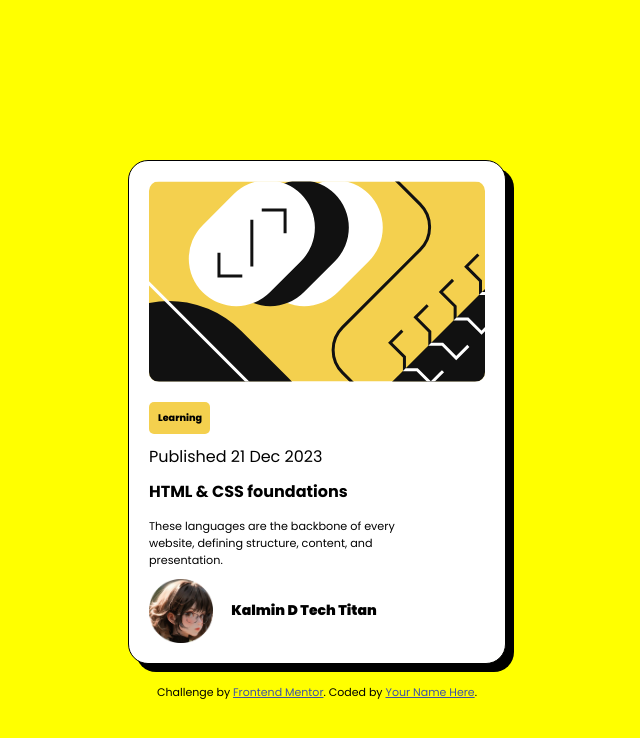
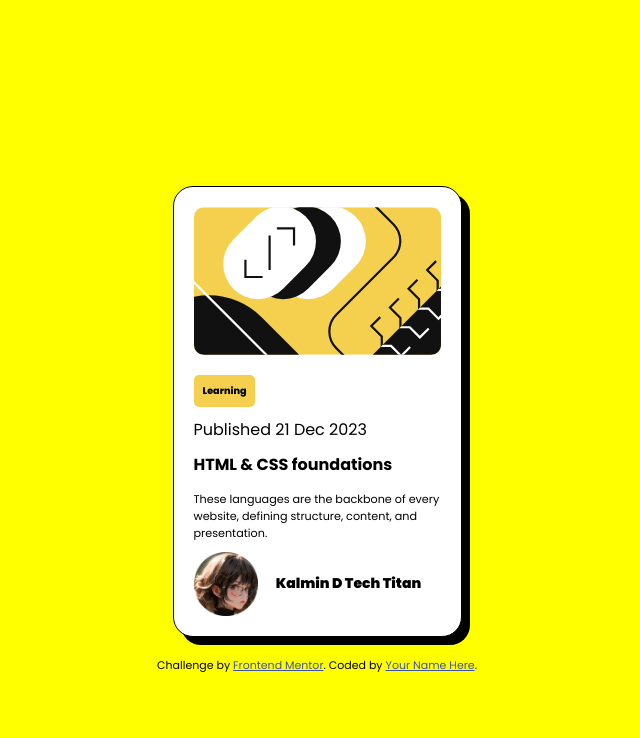
Before and after one commit to KalminX/My_Blog_card, a plain HTML site: page index.html in a window 1280 px wide. Shown: the whole page, without its empty margins (323-963 px from the left). Drawn offline with Linux system fonts and the light colour scheme.

Commit message:
fixed: the width issue

```diff
--- a/style.css
+++ b/style.css
@@ -1,7 +1,7 @@
 /************ CSS reset Template **********/
 **before,
 *::after {
-    box-sizing: content-box;
+    box-sizing: border-box;
 }
 
 * {
@@ -45,6 +45,7 @@ video {
     justify-content: space-between;
     gap: 10px;
     box-shadow: 8px 8px;
+    width: 247px;
 }
 .image img{
     border-radius: 10px;
@@ -78,5 +79,6 @@ h2{
     margin-bottom: 4px;
 }
 p{
-    font-size: 0.7rem;
+    text-align: justify;
+    font-size: 0.7em;
 }
```
